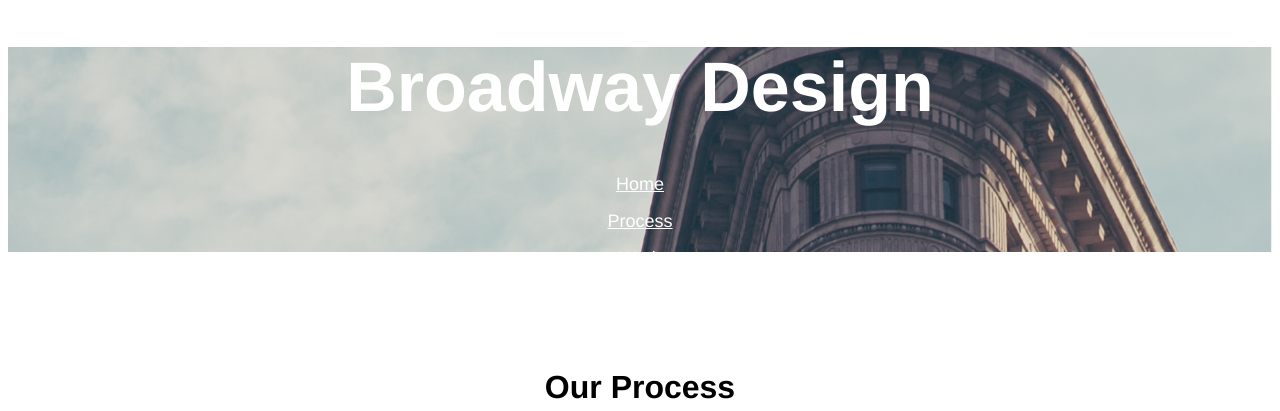
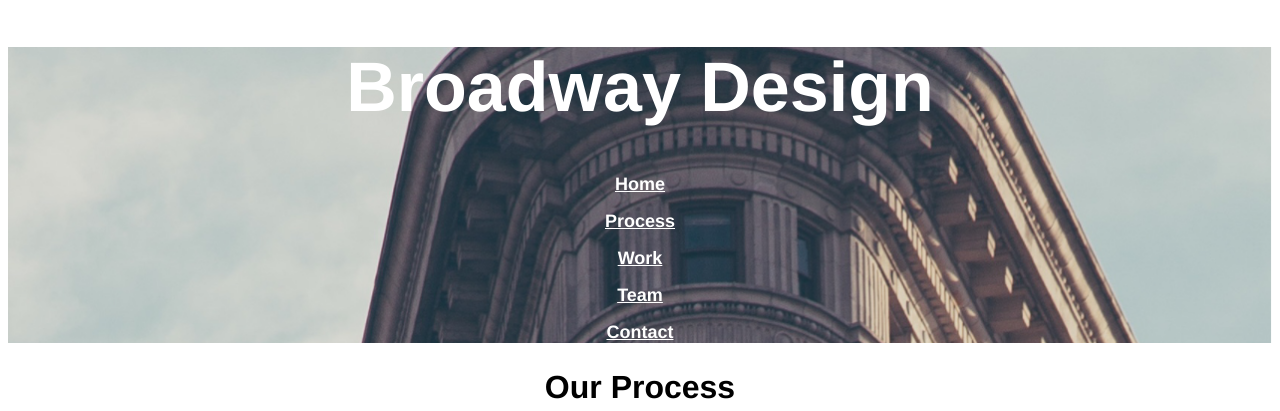
Before and after one commit to florentinofg/broadway, a plain HTML site: page index.html in a window 1280 px wide. Shown: the top 411 px of the page. Drawn offline with Linux system fonts and the light colour scheme.

Commit message:
last try

```diff
--- a/resources/css/style.css
+++ b/resources/css/style.css
@@ -1,7 +1,8 @@
 body {font-family: helvetica , sans-serif;}
 .main {background-image: url("../images/flatiron.jpg");
-background-size: contain;
-background-repeat: no-repeat;
+background-size: cover;
+background-position: right;
+font-weight: bold;
 text-align: center;
 color: white;
 }
```
